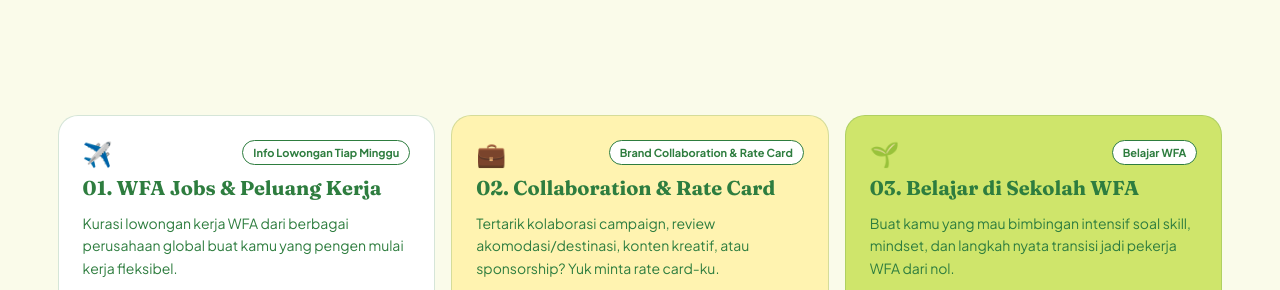
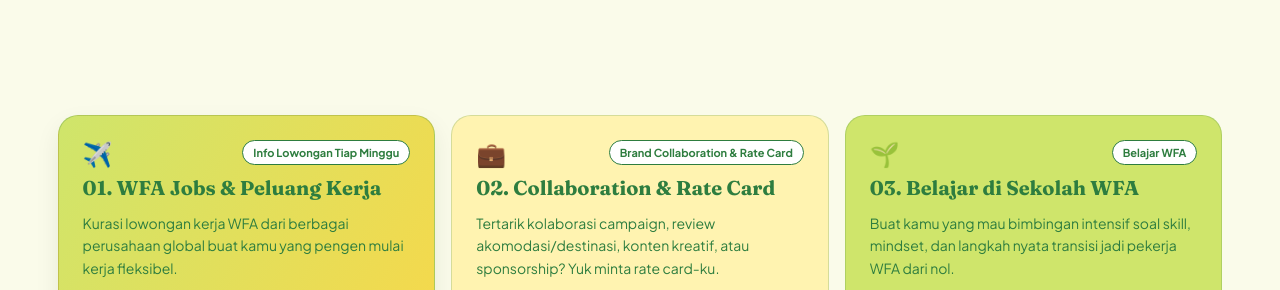
Before and after one commit to azhardanii/anggun-febby, a plain HTML site: page index.html in a window 1280 px wide. Shown: the part 1270-1560 px from the top of the page. Drawn offline with Linux system fonts and the light colour scheme.

Commit message:
style: apply cta gradient background to first pathway card (WFA Jobs & Peluang Kerja)

```diff
--- a/css/style.css
+++ b/css/style.css
@@ -746,6 +746,12 @@ video {
   gap: 12px;
   color: var(--green);
   transition: transform 0.25s var(--ease-fluid);
+}
+
+.pathway-card:nth-child(1) {
+  background: linear-gradient(120deg, var(--lime), var(--sun));
+  border-color: rgba(46, 125, 63, 0.25);
+  box-shadow: 0 10px 24px rgba(20, 48, 31, 0.08);
 }
 
 /* Exact nth-child surface fills from reference .html lines 65-70 */
```
Also changed, not shown: css/style.min.css.
